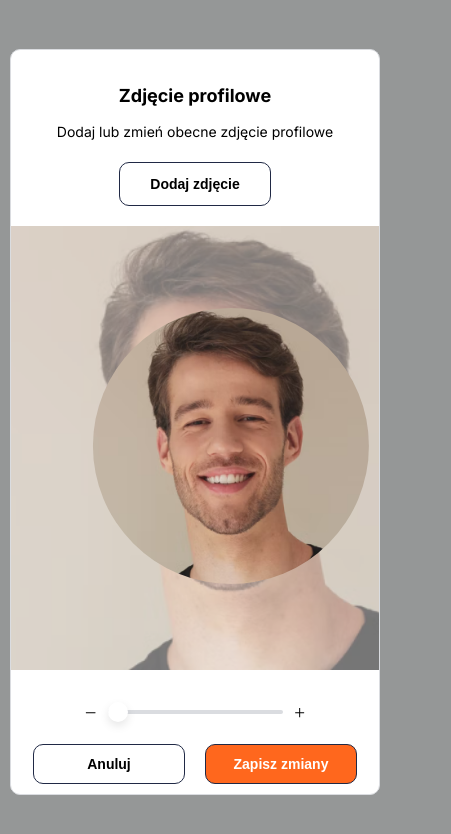
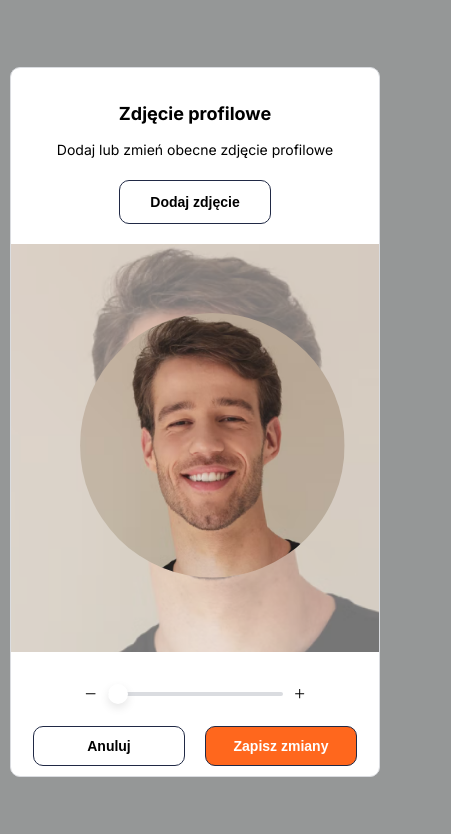
Before and after one commit to s-jez/Image_Component, a Next.js app: page / in a window 390 px wide. Shown: the top 834 px of the page, 451 px wide, since content can reach past the window. Built offline with nearby package versions, Linux system fonts and the light colour scheme.

Commit message:
Add medias.

```diff
--- a/pages/components/Image/Container/ImageContainer.tsx
+++ b/pages/components/Image/Container/ImageContainer.tsx
@@ -15,8 +15,8 @@ const ImageContainer = () => {
   const handleRemoveScale = () => setImageScale(imageScale - 0.1);
 
   useEffect(() => {
-    let minImageScale = 1.5,
-      maxImageScale = 2;
+    let minImageScale = 1.8,
+      maxImageScale = 2.2;
     if (imageScale < minImageScale) {
       setImageScale(minImageScale);
     }
@@ -53,8 +53,8 @@ const ImageContainer = () => {
         </button>
         <input
           type="range"
-          min="1.5"
-          max="2"
+          min="1.8"
+          max="2.2"
           value={imageScale}
           step="0.1"
           onChange={(e) => {
--- a/pages/components/Image/Custom/CustomImage.module.scss
+++ b/pages/components/Image/Custom/CustomImage.module.scss
@@ -1,5 +1,5 @@
 .img {
-  margin: 105px;
+  margin: 8rem;
   opacity: 1;
 }
 .square {
@@ -17,9 +17,16 @@
 @media (max-width: 720px) {
   .circle {
     img {
-      width: 50%;
+      width: 40%;
       height: 50%;
       margin: 8rem;
     }
   }
 }
+@media (max-width: 380px) {
+  .circle {
+    img {
+      margin: 6rem;
+    }
+  }
+}
```
